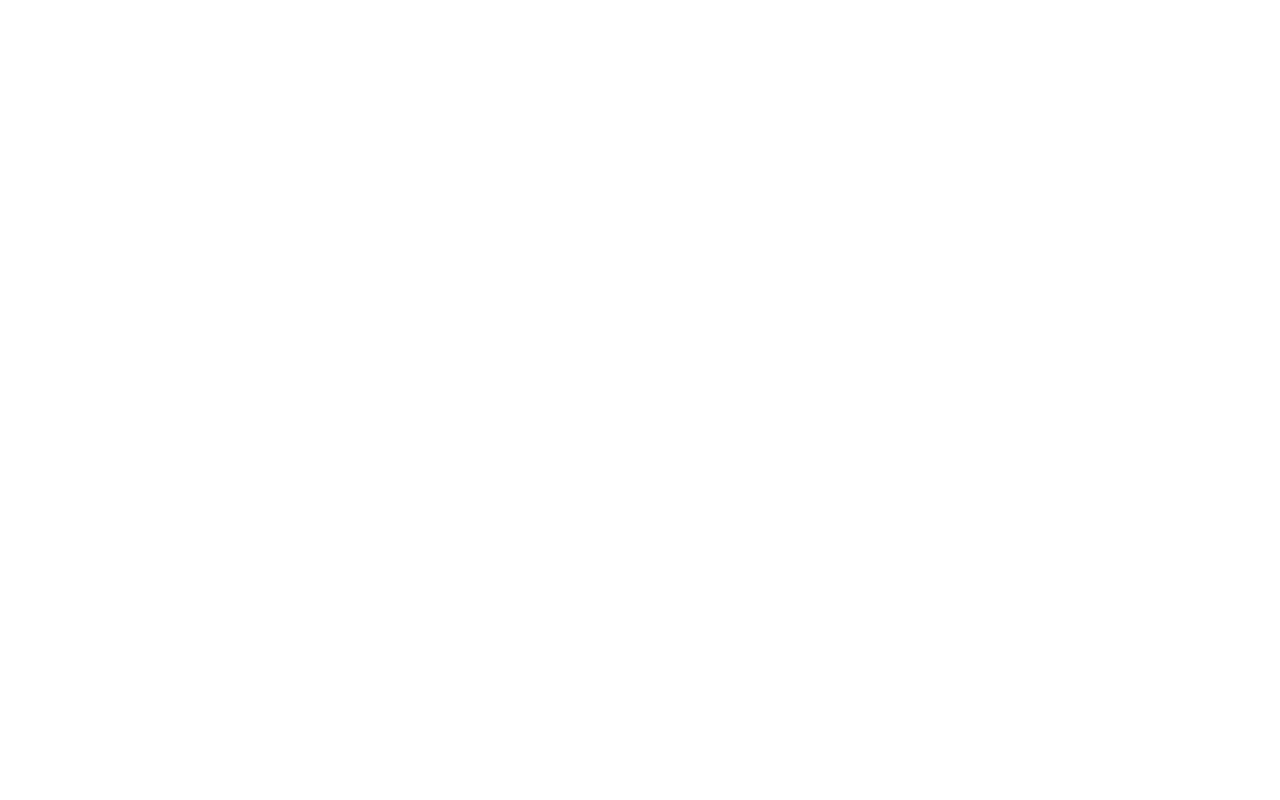
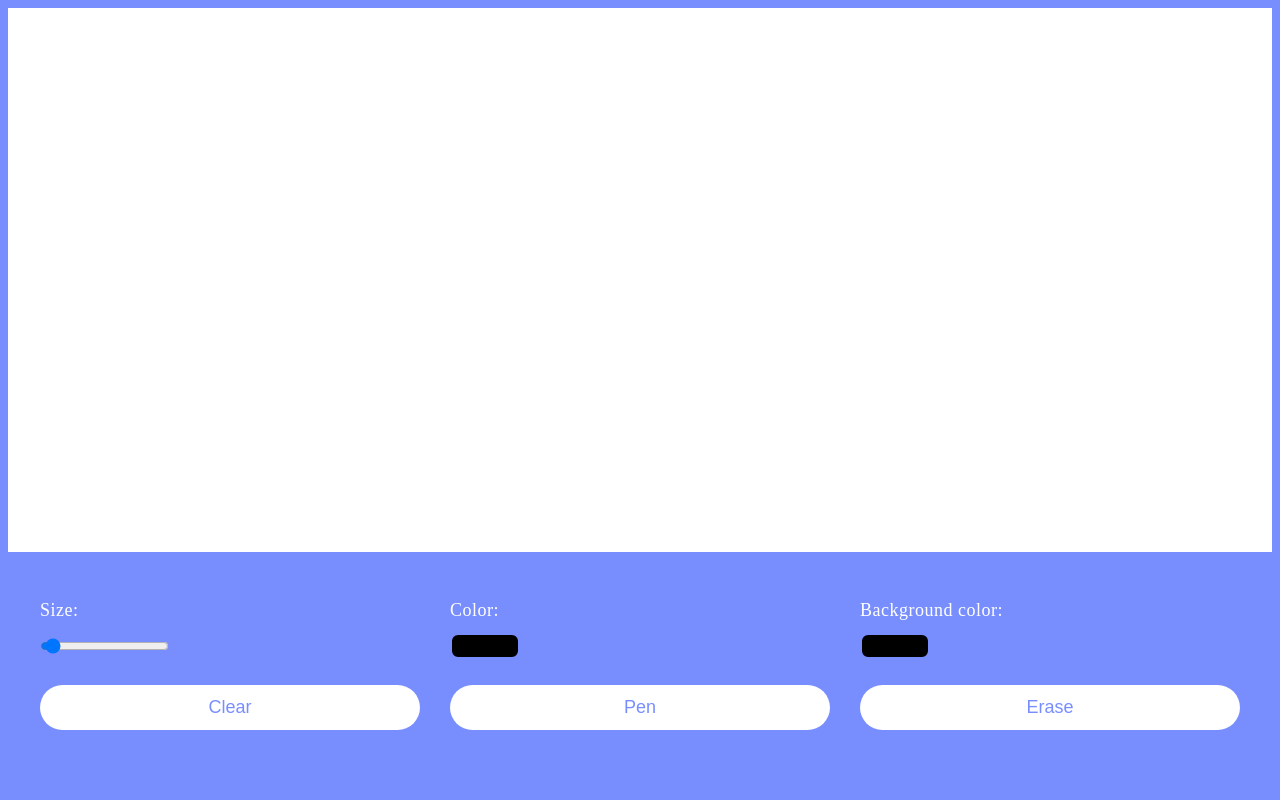
Before and after one commit to justyna-zielkowska/drawing-app, a plain HTML site: page index.html in a window 1280 px wide. Drawn offline with Linux system fonts and the light colour scheme.

Commit message:
Add styled html with tools and buttons

```diff
--- a/index.html
+++ b/index.html
@@ -1,12 +1,49 @@
 <!DOCTYPE html>
 <html lang="en">
+
 <head>
     <meta charset="UTF-8">
     <meta name="viewport" content="width=device-width, initial-scale=1.0">
     <link rel="stylesheet" href="style.css">
     <title>Drawing app</title>
 </head>
+
 <body>
+    <div id="paintArea">
+        <canvas id="canvas"></canvas>
+    </div>
+    <div class="options">
+        <div class="tools" id="tools-section">
+            <div class="tools-row">
+                <div class="tools-wrapper">
+                    <h5><span id="tool-type"></span>
+                        Size:</h5>
+                    <input type="range" id="pen-slider" value="4">
+                </div>
+
+                <div class="tools-wrapper">
+                    <h5>Color:</h5>
+                    <input type="color" id="color-input">
+                </div>
+
+                <div class="tools-wrapper">
+                    <h5>Background color:</h5>
+                    <input type="color" id="color-background">
+                </div>
+            </div>
+
+            <div class="tools-row">
+                <button id="button-clear">Clear</button>
+                <button id="button-pen">Pen</button>
+                <button id="button-erase">Erase</button>
+            </div>
+        </div>
+
+
+
+
+    </div>
     <script src="main.js"></script>
 </body>
+
 </html>
--- a/style.css
+++ b/style.css
@@ -0,0 +1,68 @@
+* {
+    margin: 0;
+    padding: 0;
+    box-sizing: border-box;
+}
+
+#paintArea{
+    position: relative;
+    border: 8px solid #788eff;
+    height: 70vh;
+    width: 100%;
+}
+.options{
+    height: 30vh;
+    background-color: #788eff;
+    padding: 40px
+}
+
+.tools-row{
+    display: grid;
+    grid-template-columns: 1fr 1fr 1fr;
+    gap: 30px;
+    margin-bottom: 20px;
+}
+
+.tools-row h5 {
+    margin-bottom: 10px;
+    color: #ffffff;
+    font-weight: 400;
+    font-size: 18px;
+    letter-spacing: 0.5px;
+    cursor: pointer;
+}
+
+.tools-row button {
+    padding: 12px 0;
+    border-radius: 25px;
+    border: none;
+    background-color: #ffffff;
+    font-size: 18px;
+    color: #788eff;
+
+}
+
+input[type="range"] {
+    height: 30px;
+}
+
+input[type="color"] {
+    -webkit-appearance: none;
+    -moz-appearance: none;
+    height: 30px;
+    width: 70px;
+    appearance: none;
+    background-color: transparent;
+    border: none;
+    color: #000000;
+}
+
+input[type="color"]::-webkit-color-swatch {
+    border-radius: 6px;
+    border: 3px solid #000000;
+}
+input[type="color"]::-moz-color-swatch {
+    border-radius: 58px;
+    border: 3px solid #000000;
+
+}
```
